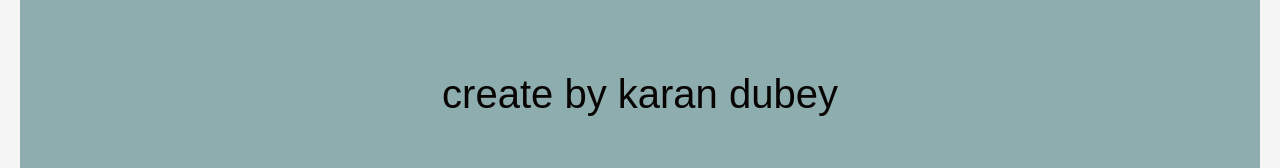
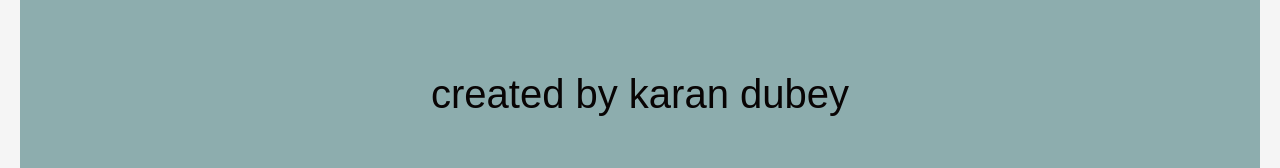
Before and after one commit to KaranDubey400/instatransfer, a React (Create React App) app: page / in a window 1280 px wide. Shown: the part 331-499 px from the top of the page. Built offline with nearby package versions, Linux system fonts and the light colour scheme.

Commit message:
Update homepage.js

```diff
--- a/src/components/homepage.js
+++ b/src/components/homepage.js
@@ -35,7 +35,7 @@ const HomePage = () => {
             </ul>
           </div>
         </nav>
-         <h1> create by karan dubey </h1> <br /> <br / >
+         <h1> created by karan dubey </h1> <br /> <br / >
         <h2 className="big-heading">"Invest in the red, it's in your interest" </h2>
         <h2>The headquarters of the company, the Maze Bank Tower, is located in Pillbox Hill, Downtown Los Santos. This skyscraper is the tallest building in San Andreas and the West Coast of the United States of America. The company also sponsors the Maze Bank Arena in La Puerta, the city's main stadium, and sponsors the Richards Majestic Productions film Meltdown.</h2>
         <br />
```
